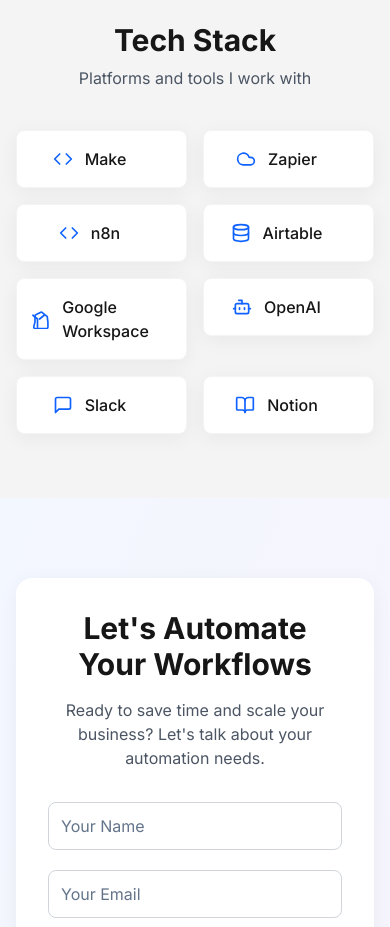
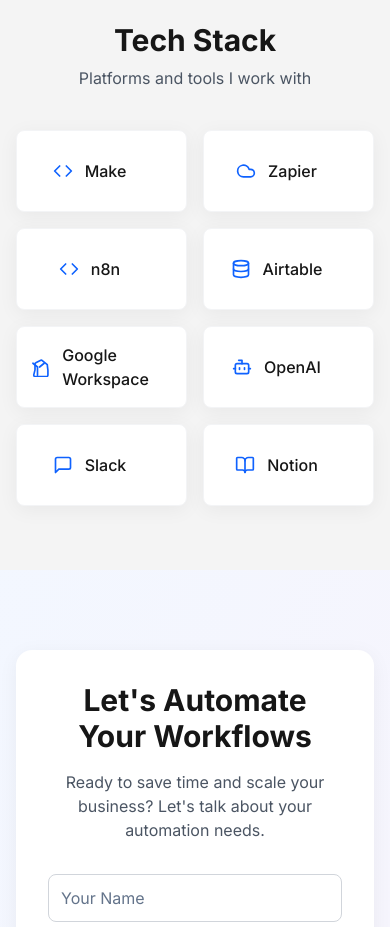
Before and after one commit to jeffjeff007/automate-flow-launch, a React (Vite) app: page / in a window 390 px wide. Shown: the part 6180-7107 px from the top of the page. Built offline with nearby package versions, Linux system fonts and the light colour scheme.

Commit message:
Fix: Ensure equal dimensions for divs
Make the divs have equal dimensions and size.

```diff
--- a/src/components/TechStackSection.tsx
+++ b/src/components/TechStackSection.tsx
@@ -30,9 +30,9 @@ const TechBadge: React.FC<TechBadgeProps> = ({ name, description, icon, url }) =
             href={url}
             target="_blank"
             rel="noopener noreferrer"
-            className="block"
+            className="block h-full"
           >
-            <div className="flex items-center justify-center bg-white rounded-lg py-4 px-6 card-shadow border border-gray-100 hover:border-automation-blue/20 hover:shadow-md transition-all duration-300 cursor-pointer group">
+            <div className="flex items-center justify-center bg-white rounded-lg py-4 px-6 card-shadow border border-gray-100 hover:border-automation-blue/20 hover:shadow-md transition-all duration-300 cursor-pointer group h-full">
               <div className="flex items-center gap-3">
                 <div className="text-automation-blue">
                   {icon}
@@ -114,15 +114,16 @@ const TechStackSection: React.FC<{ id?: string }> = ({ id }) => {
           <p className="text-gray-600">Platforms and tools I work with</p>
         </div>
 
-        <div className="grid grid-cols-2 sm:grid-cols-3 md:grid-cols-4 gap-4">
+        <div className="grid grid-cols-2 sm:grid-cols-3 md:grid-cols-4 gap-4 auto-rows-fr">
           {techTools.map((tech, index) => (
+            <div key={index} className="h-full">
               <TechBadge
-              key={index}
                 name={tech.name}
                 description={tech.description}
                 icon={tech.icon}
                 url={tech.url}
               />
+            </div>
           ))}
         </div>
       </div>
```
Lines whose indentation alone changed are shown as unchanged.
